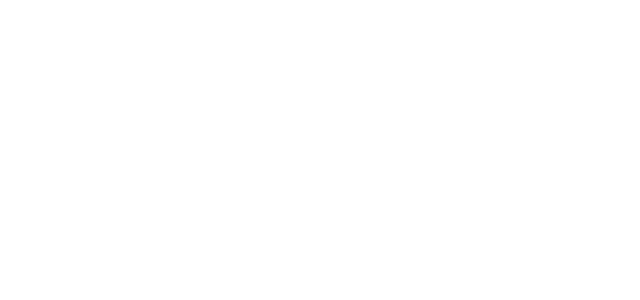
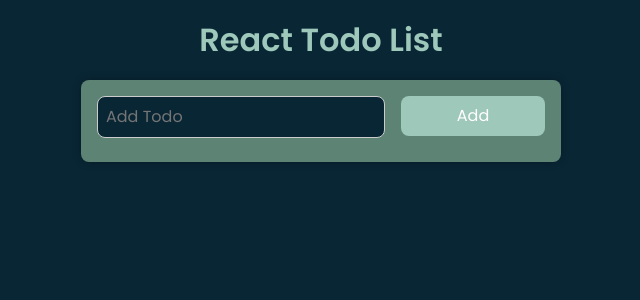
Before and after one commit to Kaweesha-mr/react-todo-list, a React (Create React App) app: page / in a window 1280 px wide. Shown: the top 300 px of the page, without its empty margins (319-959 px from the left). Built offline with nearby package versions, Linux system fonts and the light colour scheme.

Commit message:
Add React Todo List component

```diff
--- a/src/App.js
+++ b/src/App.js
@@ -1,9 +1,21 @@
-
+import React, {useState} from 'react';
 import './App.css';
+import './styles/styles.css';
+import AddTodo from './components/AddTodo';
 
 function App() {
+
+  const [todos,setTodos] = useState([]);
+
+  const handleAddTodo = (newTodo) => {
+    setTodos([...todos,newTodo]);
+  }
+
+
   return (
     <div className="App">
+      <h1 className='title'>React Todo List</h1>
+      <AddTodo onAdd={handleAddTodo}/>
 
     </div>
   );
--- a/src/components/AddTodo.js
+++ b/src/components/AddTodo.js
@@ -0,0 +1,38 @@
+import React, { useState } from 'react';
+import '../styles/styles.css';
+
+//onAdd is an function which is run whe Addtodo is executed
+const AddTodo = ({ onAdd }) => {
+    //useState defualt value is empty that why ''
+    const [text, SetText] = useState('');
+
+
+    //this function is called when form is submitted
+    //checks if the entered text is not empty or not
+    const handleSubmit = (e) => {
+        e.preventDefault();
+
+        if (text.trim() !== '') {
+            onAdd(text);
+            SetText('');
+        }
+    }
+
+    return (
+        <form className='addTodoForm' onSubmit={handleSubmit}>
+            <input type="text"
+                className='addTodoInput'
+                placeholder='Add Todo'
+                value={text}
+                onChange={(e) => SetText(e.target.value)
+                } />
+
+            <input type="submit"
+                value='Add'
+                className='btn'
+            />
+        </form>
+    );
+}
+
+export default AddTodo;
--- a/src/index.js
+++ b/src/index.js
@@ -1,16 +1,13 @@
 import React from 'react';
 import ReactDOM from 'react-dom/client';
 import App from './App';
-import {ThemeProvider } from '@mui/material';
-import theme from './styles/theme';
+
 
 
 
 const root = ReactDOM.createRoot(document.getElementById('root'));
 root.render(
   <React.StrictMode>
-    <ThemeProvider theme={theme}>
     <App />
-    </ThemeProvider>
   </React.StrictMode>
 );
--- /dev/null
+++ b/src/styles/styles.css
@@ -0,0 +1,97 @@
+
+@import url('https://fonts.googleapis.com/css?family=Poppins:400,500,600,700&display=swap');
+
+*{
+    margin: 0;
+    padding: 0;
+    box-sizing: border-box;
+    background-color:#092635;
+  }
+
+  body {
+    /* Add styles for the body */
+    background-color: #f5f5f5;
+    font-family: 'Poppins', sans-serif;
+    font-weight: 400;
+    font-size: 1rem;
+    line-height: 1.5;
+    color: #212529;
+  }
+
+
+  .title {
+    /* style the title */
+    font-family: 'Poppins', sans-serif;
+    font-weight: 600;
+    font-size: 2rem;
+    color: #9EC8B9;
+
+    /* center and set a margine and shadow white */
+    text-align: center;
+    margin: 1rem 0;
+
+
+  }
+
+  .addTodoForm{
+    display: grid;
+    grid-template-columns: 2fr 1fr;
+    grid-gap: 1rem;
+
+    /* style the form */
+    background-color: #5C8374;
+    padding: 1rem;
+    border-radius: 0.5rem;
+    box-shadow: 0 0 0.5rem rgba(0, 0, 0, 0.3);
+    width: 30em;
+
+    /* center this form */
+    margin: 0 auto;
+
+  }
+
+.addTodoInput {
+    /* style the input field */
+    width: 100%;
+    padding: 0.5rem;
+    border: 1px solid #ccc;
+    border-radius: 0.5rem;
+    margin-bottom: 0.5rem;
+    font-family: 'Poppins', sans-serif;
+    font-weight: 400;
+    font-size: 1rem;
+    line-height: 1.5;
+    color: #ffffff;
+}
+
+.btn{
+    /* style the button */
+    background-color: #9EC8B9;
+    color: #ffffff;
+    border: none;
+    border-radius: 0.5rem;
+    padding: 0.5rem;
+    font-family: 'Poppins', sans-serif;
+    font-weight: 400;
+    font-size: 1rem;
+    line-height: 1.5;
+    cursor: pointer;
+    height: fit-content;
+    transition: all 0.3s ease-in-out;
+}
+.btn:hover{
+    /* style the button on hover */
+    background-color: #1B4242;
+    color: #ffffff;
+    border: none;
+    border-radius: 0.5rem;
+    padding: 0.5rem;
+    font-family: 'Poppins', sans-serif;
+    font-weight: 400;
+    font-size: 1rem;
+    line-height: 1.5;
+    cursor: pointer;
+    height: fit-content;
+    box-shadow: 0 0 0.5rem rgba(0, 0, 0, 0.3);
+
+}
--- a/src/styles/theme.js
+++ /dev/null
@@ -1,43 +0,0 @@
-import { createTheme } from "@mui/material";
-
-const theme = createTheme({
-    palette: {
-        primary: {
-            main: "#092635",
-        },
-        secondary: {
-            main: "#1B4242",
-        },
-        },
-        typography: {
-            fontFamily: 'Roboto, sans-serif',
-            h1: {
-              fontSize: '2rem',
-              fontWeight: 'bold',
-              color: '#333',
-            },
-            h2: {
-              fontSize: '1.5rem',
-              fontWeight: 'bold',
-              color: '#555',
-            },
-          },
-          spacing: 8,
-          breakpoints: {
-            values: {
-              xs: 0,
-              sm: 600,
-              md: 960,
-              lg: 1280,
-              xl: 1920,
-            },
-          },
-
-          customization: {
-            borderRadius: 4,
-            boxShadow: '0 2px 4px rgba(0, 0, 0, 0.1)',
-            transition: 'all 0.3s ease',
-          },
-});
-
-export default theme;
```
Also changed, not shown: src/components/NavBar.js (deleted).
